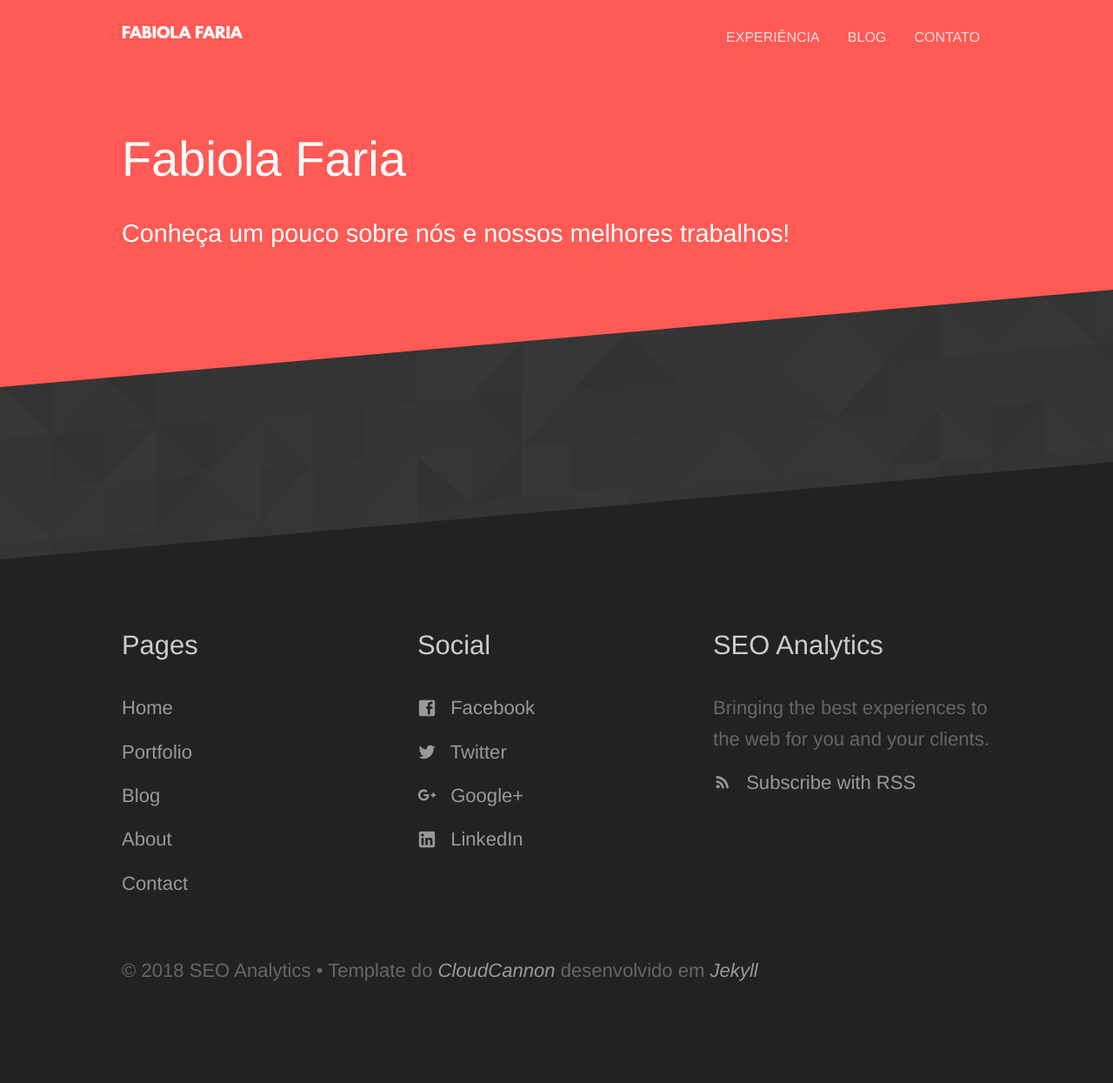
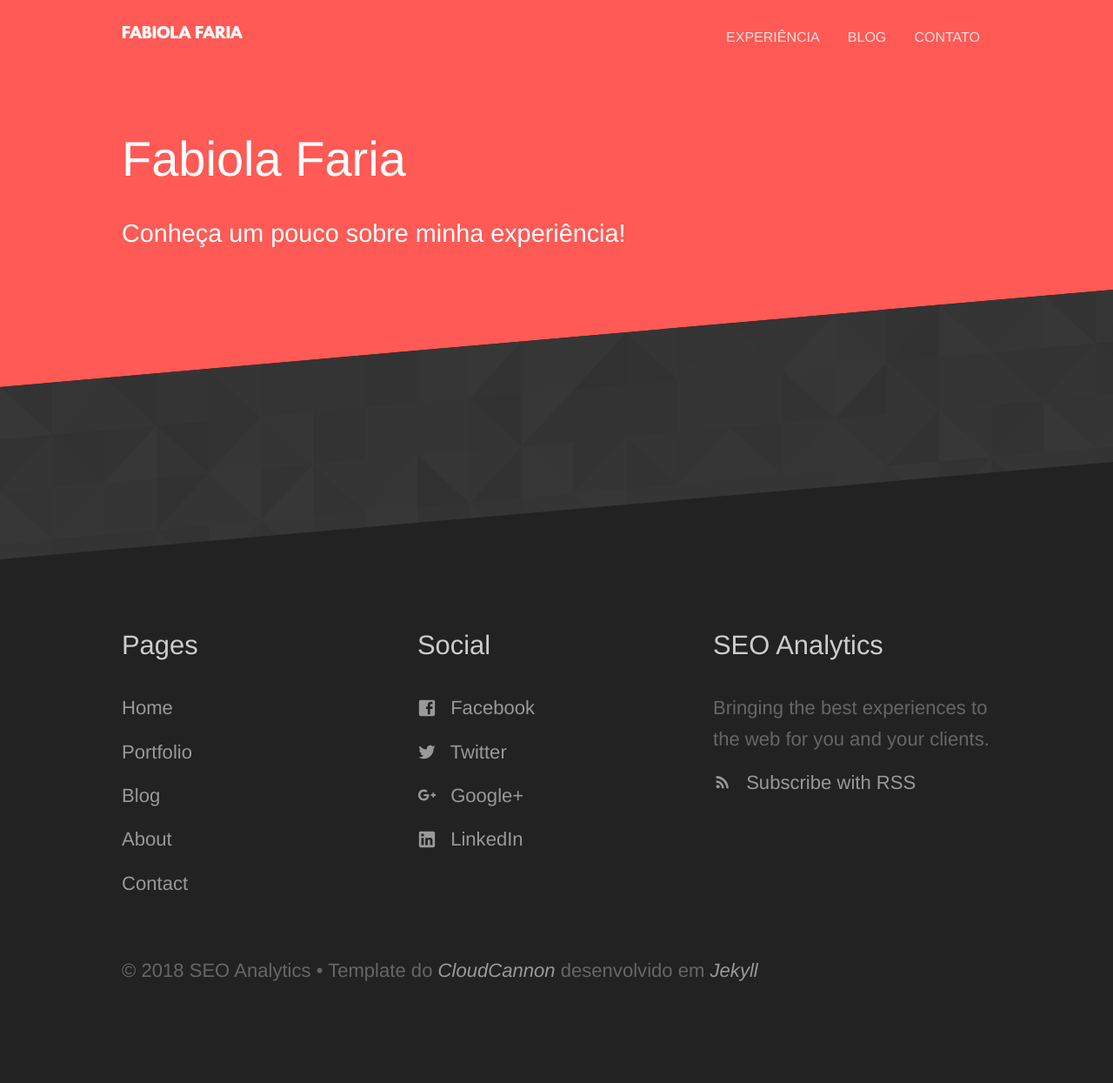
Before and after one commit to seoanalytics/seoanalytics.github.io, a Jekyll site: the page built from portfolio.html, in a window 1280 px wide. Shown: the whole page at 87% size. Built offline with Jekyll 4.4.1, drawn with Linux system fonts in a browser that asks for light colours.

Commit message:
Updated 'portfolio.html' via CloudCannon

```diff
--- a/portfolio.html
+++ b/portfolio.html
@@ -1,12 +1,12 @@
 ---
-title: Portfolio
+title: Experiência em SEO e Data Analytics
 heading: Fabiola Faria
-subtitle: Conheça um pouco sobre nós e nossos melhores trabalhos!
+subtitle: Conheça um pouco sobre minha experiência!
 ---
 
 <section class="diagonal patterned">
 	<div class="container">
-	    <p class="editor-link" style="text-align: center;"><a href="cloudcannon:collections/_clients/" class="btn"><strong>&#9998;</strong> Manage Clients</a></p>
+	    <p class="editor-link" style="text-align: center;"><a href="cloudcannon:collections/_clients/" class="btn"><strong>&#9998;</strong>Manage Clients</a></p>
 		<ul class="image-grid">
 			{% for client in site.clients %}
 				<li>
```
